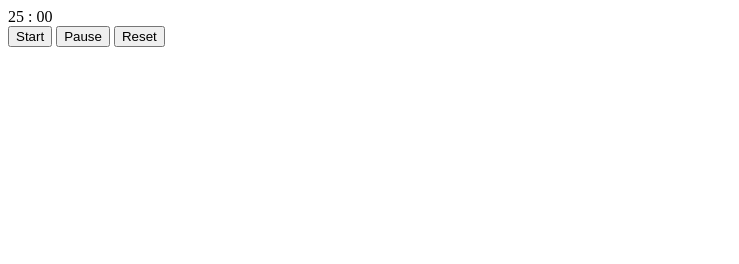
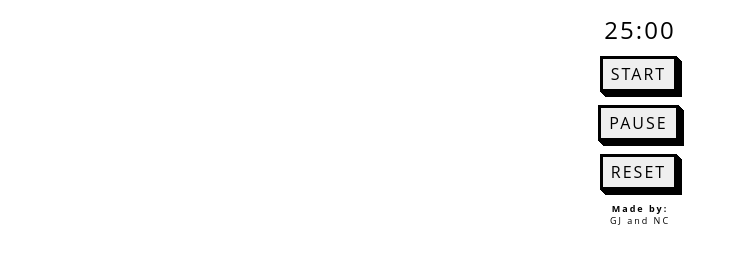
Before and after one commit to gregjenner/ecri37-hackathon, a browser extension: page index.html in a window 1280 px wide. Shown: the whole page, without its empty margins (0-739 px from the left). Drawn offline with Linux system fonts and the light colour scheme.

Commit message:
Updated style to a functional and clean look... before chaos...

```diff
--- a/index.html
+++ b/index.html
@@ -17,5 +17,7 @@
         <button class="timerButton" id="pauseTimer">Pause</button>
         <button class="timerButton" id="resetTimer">Reset</button>
     </div>
+    <p><strong>Made by:</strong></p>
+    <p>GJ and NC</p>
 </body>
 </html>
--- a/style.css
+++ b/style.css
@@ -0,0 +1,45 @@
+html {
+    font-family: "Open Sans", sans-serif;
+    font-size: 24px;
+    letter-spacing: 2px;
+    text-decoration: none;
+}
+
+.timer {
+    padding: 5px 0px;
+    display: flex;
+    justify-content: center;
+}
+
+.setTimer {
+    display: flex;
+    flex-direction: column;
+    align-items: center;
+}
+
+/* Adapted "Button 54" from this source to our understanding: https://getcssscan.com/css-buttons-examples */
+
+button {
+    font-family: "Open Sans", sans-serif;
+    font-size: 16px;
+    letter-spacing: 2px;
+    text-decoration: none;
+    text-transform: uppercase;
+    border: 3px solid;
+    padding: 0.25em 0.5em;
+    box-shadow: 1px 1px 0px 0px, 2px 2px 0px 0px, 3px 3px 0px 0px, 4px 4px 0px 0px, 5px 5px 0px 0px;
+    position: relative;
+    margin: 5px 8px 8px 5px;
+}
+
+button:active {
+    box-shadow: 0px 0px 0px 0px;
+    top: 5px;
+    left: 5px;
+}
+
+p {
+    text-align: center;
+    font-size: 9px;
+    line-height: 3px;
+}
```
